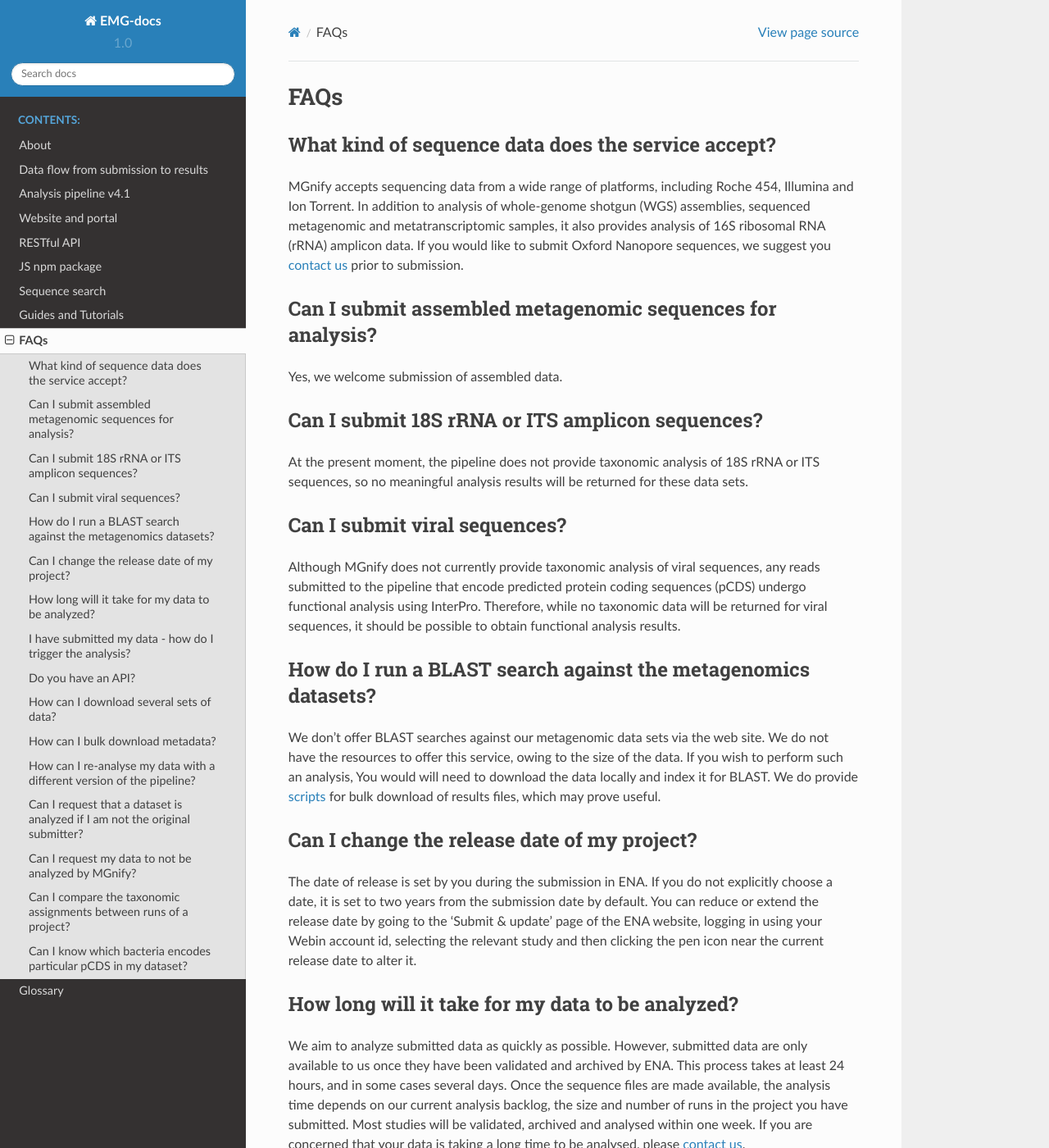
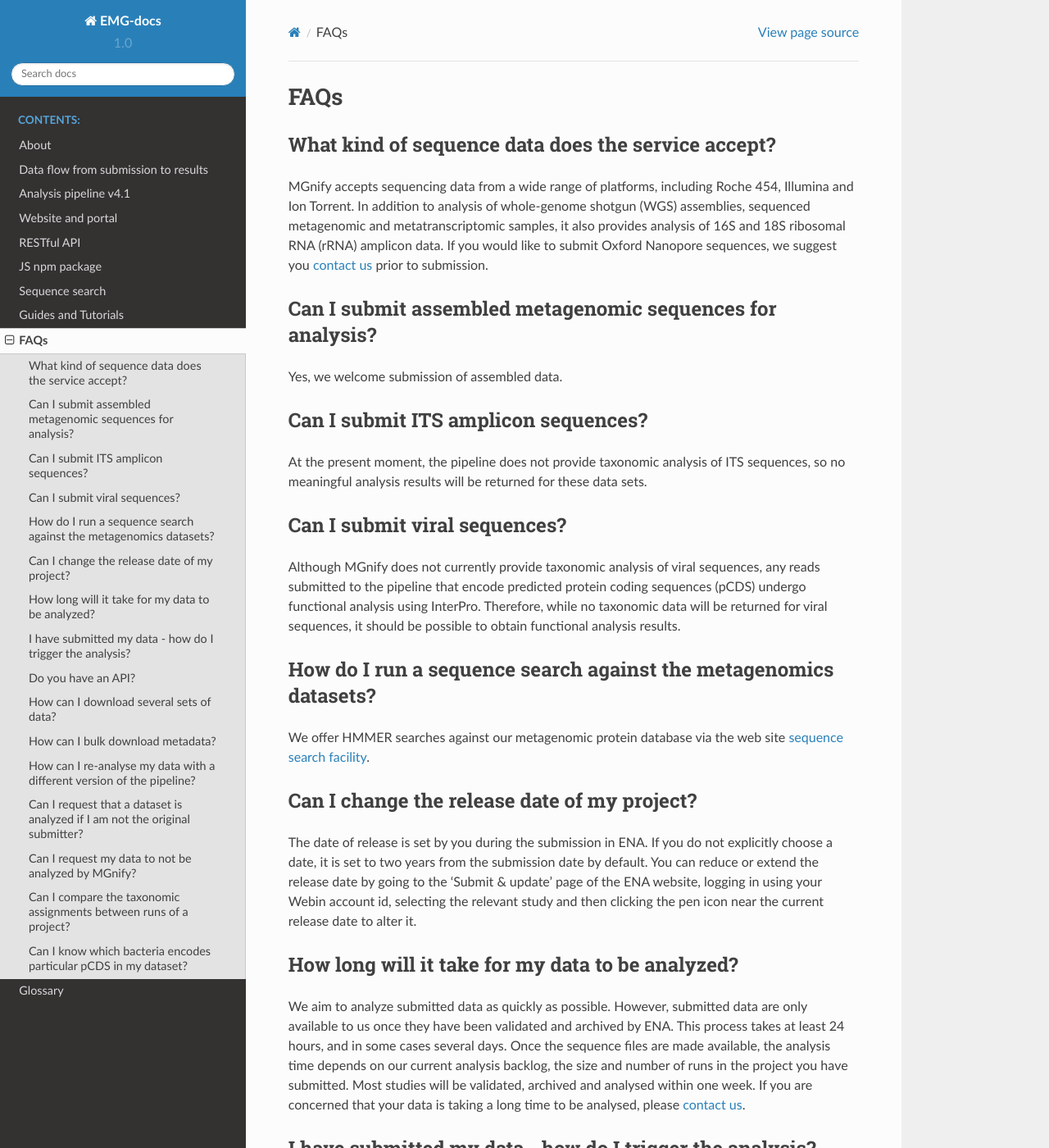
Before and after one commit to EBI-Metagenomics/EMG-docs, a Sphinx documentation site: the page built from docs/faqs.rst, in a window 1280 px wide and 1400 px high. Shown: the whole window at 82% size. Built offline with Sphinx 7.4.7 and the Read the Docs theme 2.0.0, drawn with Linux system fonts in a browser that asks for light colours.

Commit message:
Update faqs.rst

```diff
--- a/docs/faqs.rst
+++ b/docs/faqs.rst
@@ -5,23 +5,23 @@
 
 What kind of sequence data does the service accept?
 ---------------------------------------------------
-MGnify accepts sequencing data from a wide range of platforms, including Roche 454, Illumina and Ion Torrent. In addition to analysis of whole-genome shotgun (WGS) assemblies, sequenced metagenomic and metatranscriptomic samples, it also provides analysis of 16S ribosomal RNA (rRNA) amplicon data. If you would like to submit Oxford Nanopore sequences, we suggest you `contact us <metagenomics-help@ebi.ac.uk>`_ prior to submission.
+MGnify accepts sequencing data from a wide range of platforms, including Roche 454, Illumina and Ion Torrent. In addition to analysis of whole-genome shotgun (WGS) assemblies, sequenced metagenomic and metatranscriptomic samples, it also provides analysis of 16S and 18S ribosomal RNA (rRNA) amplicon data. If you would like to submit Oxford Nanopore sequences, we suggest you `contact us <metagenomics-help@ebi.ac.uk>`_ prior to submission.
 
 Can I submit assembled metagenomic sequences for analysis?
 ----------------------------------------------------------
 Yes, we welcome submission of assembled data.
 
-Can I submit 18S rRNA or ITS amplicon sequences?
-------------------------------------------------
-At the present moment, the pipeline does not provide taxonomic analysis of 18S rRNA or ITS sequences, so no meaningful analysis results will be returned for these data sets.
+Can I submit ITS amplicon sequences?
+------------------------------------
+At the present moment, the pipeline does not provide taxonomic analysis of ITS sequences, so no meaningful analysis results will be returned for these data sets.
 
 Can I submit viral sequences?
 -----------------------------
 Although MGnify does not currently provide taxonomic analysis of viral sequences, any reads submitted to the pipeline that encode predicted protein coding sequences (pCDS) undergo functional analysis using InterPro. Therefore, while no taxonomic data will be returned for viral sequences, it should be possible to obtain functional analysis results.
 
-How do I run a BLAST search against the metagenomics datasets?
---------------------------------------------------------------
-We don't offer BLAST searches against our metagenomic data sets via the web site. We do not have the resources to offer this service, owing to the size of the data. If you wish to perform such an analysis, You would will need to download the data locally and index it for BLAST. We do provide `scripts <https://github.com/ProteinsWebTeam/ebi-metagenomics/wiki/Downloading-results-programmatically>`_ for bulk download of results files, which may prove useful.
+How do I run a sequence search against the metagenomics datasets?
+----------------------------------------------------------------
+We offer HMMER searches against our metagenomic protein database via the web site `sequence search facility <https://www.ebi.ac.uk/metagenomics/sequence-search/search/phmmer>`_.
 
 Can I change the release date of my project?
 --------------------------------------------
```
